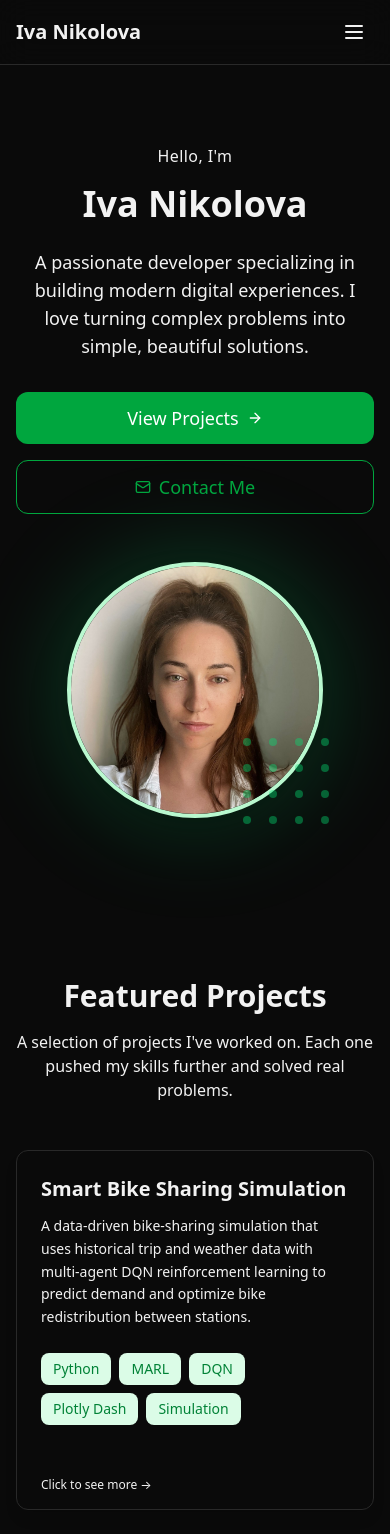
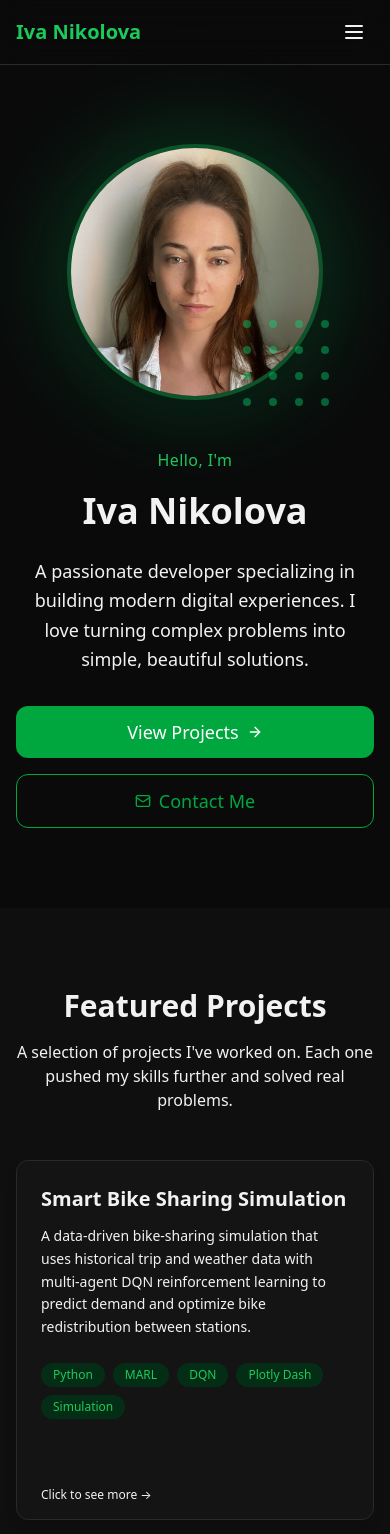
Before and after one commit to IvaNikolova/Portfolio, a React (Vite) app: page / in a window 390 px wide. Shown: the top 1534 px of the page. Built offline with nearby package versions, Linux system fonts and the light colour scheme.

Commit message:
Style changes

```diff
--- a/src/components/About.jsx
+++ b/src/components/About.jsx
@@ -21,7 +21,7 @@ const timeline = [
 
 export default function About() {
   return (
-    <div className="py-20 bg-accent/30">
+    <div className="py-20 bg-accent">
       <div className="max-w-6xl mx-auto px-4 sm:px-6 lg:px-8">
         <div className="grid grid-cols-1 lg:grid-cols-2 gap-12 items-start">
           {/* Text Content */}
--- a/src/components/Footer.jsx
+++ b/src/components/Footer.jsx
@@ -1,7 +1,7 @@
 const socialLinks = [
   {
     label: "GitHub",
-    href: "https://github.com",
+    href: "https://github.com/IvaNikolova",
     icon: (
       <svg xmlns="http://www.w3.org/2000/svg" className="h-5 w-5" fill="currentColor" viewBox="0 0 24 24">
         <path d="M12 0C5.37 0 0 5.37 0 12c0 5.31 3.435 9.795 8.205 11.385.6.105.825-.255.825-.57 0-.285-.015-1.23-.015-2.235-3.015.555-3.795-.735-4.035-1.41-.135-.345-.72-1.41-1.23-1.695-.42-.225-1.02-.78-.015-.795.945-.015 1.62.87 1.845 1.23 1.08 1.815 2.805 1.305 3.495.99.105-.78.42-1.305.765-1.605-2.67-.3-5.46-1.335-5.46-5.925 0-1.305.465-2.385 1.23-3.225-.12-.3-.54-1.53.12-3.18 0 0 1.005-.315 3.3 1.23.96-.27 1.98-.405 3-.405s2.04.135 3 .405c2.295-1.56 3.3-1.23 3.3-1.23.66 1.65.24 2.88.12 3.18.765.84 1.23 1.905 1.23 3.225 0 4.605-2.805 5.625-5.475 5.925.435.375.81 1.095.81 2.22 0 1.605-.015 2.895-.015 3.3 0 .315.225.69.825.57A12.02 12.02 0 0024 12c0-6.63-5.37-12-12-12z" />
@@ -10,7 +10,7 @@ const socialLinks = [
   },
   {
     label: "LinkedIn",
-    href: "https://linkedin.com",
+    href: "https://www.linkedin.com/in/iva-nikolova-ba5626127/",
     icon: (
       <svg xmlns="http://www.w3.org/2000/svg" className="h-5 w-5" fill="currentColor" viewBox="0 0 24 24">
         <path d="M20.447 20.452h-3.554v-5.569c0-1.328-.027-3.037-1.852-3.037-1.853 0-2.136 1.445-2.136 2.939v5.667H9.351V9h3.414v1.561h.046c.477-.9 1.637-1.85 3.37-1.85 3.601 0 4.267 2.37 4.267 5.455v6.286zM5.337 7.433a2.062 2.062 0 01-2.063-2.065 2.064 2.064 0 112.063 2.065zm1.782 13.019H3.555V9h3.564v11.452zM22.225 0H1.771C.792 0 0 .774 0 1.729v20.542C0 23.227.792 24 1.771 24h20.451C23.2 24 24 23.227 24 22.271V1.729C24 .774 23.2 0 22.222 0h.003z" />
@@ -19,7 +19,7 @@ const socialLinks = [
   },
   {
     label: "Download CV",
-    href: "/cv.pdf",
+    href: "/IvaNikolova_CV.pdf",
     icon: (
       <svg xmlns="http://www.w3.org/2000/svg" className="h-5 w-5" fill="none" viewBox="0 0 24 24" stroke="currentColor">
         <path strokeLinecap="round" strokeLinejoin="round" strokeWidth={2} d="M9 12h6m-6 4h6m2 5H7a2 2 0 01-2-2V5a2 2 0 012-2h5.586a1 1 0 01.707.293l5.414 5.414a1 1 0 01.293.707V19a2 2 0 01-2 2z" />
--- a/src/components/Hero.jsx
+++ b/src/components/Hero.jsx
@@ -14,16 +14,16 @@ export default function Hero() {
         <div className="flex flex-col lg:flex-row items-center gap-12 lg:gap-20">
 
           {/* Text Content */}
-          <div className="flex-1 text-center lg:text-left">
+          <div className="flex-1 text-center lg:text-left order-2 lg:order-">
             <p className="text-primary font-medium mb-4 tracking-wide">
               Hello, I'm
             </p>
 
-            <h1 className="text-4xl sm:text-5xl lg:text-6xl font-bold text-foreground mb-6 leading-tigh">
+            <h1 className="text-4xl sm:text-5xl lg:text-6xl font-bold text-foreground mb-6 leading-tight">
               Iva Nikolova
             </h1>
 
-            <p className="text-lg sm:text-xl text-muted-foreground mb-8 max-w-xl mx-auto lg:mx-0 leading-relaxe">
+            <p className="text-lg sm:text-xl text-muted-foreground mb-8 max-w-xl mx-auto lg:mx-0 leading-relaxed">
               A passionate developer specializing in building modern digital
               experiences. I love turning complex problems into simple,
               beautiful solutions.
@@ -54,14 +54,14 @@ export default function Hero() {
           </div>
 
           {/* Profile Image */}
-          <div className="flex-shrink-0">
+          <div className="flex-shrink-0 order-1 lg:order-2">
             <div className="relative">
 
               {/* Glow ring */}
               <div className="absolute inset-0 rounded-full bg-green-400/20 blur-2xl scale-110" />
 
               {/* Image */}
-              <div className="relative w-64 h-64 sm:w-72 sm:h-72 lg:w-80 lg:h-80 rounded-full overflow-hidden border-4 border-green-200 shadow-2xl">
+              <div className="relative w-64 h-64 sm:w-72 sm:h-72 lg:w-80 lg:h-80 rounded-full overflow-hidden border-4 border-green-900 shadow-2xl">
                 <img
                   src="/CV_photo.jpg"
                   alt="Profile"
--- a/src/components/ProjectCard.jsx
+++ b/src/components/ProjectCard.jsx
@@ -33,7 +33,7 @@ function ProjectCard({ project }) {
             {project.techTags.map((tag) => (
               <span
                 key={tag}
-                className="px-3 py-1.5 text-sm font-medium bg-green-100 text-green-700 rounded-lg hover:bg-green-200 transition cursor-default"
+                className="px-3 py-1 text-xs font-medium bg-green-950 text-primary rounded-full transition cursor-default"
               >
                 {tag}
               </span>
@@ -90,7 +90,7 @@ function ProjectCard({ project }) {
               GitHub
             </button>
 
-            <button
+            {/* <button
               onClick={(e) => {
                 e.stopPropagation();
                 window.open(project.liveUrl, "_blank");
@@ -99,7 +99,7 @@ function ProjectCard({ project }) {
               >
               <ExternalLink className="h-4 w-4" />
               Live Demo
-            </button>
+            </button> */}
           </div>
         </div>
       </div>
--- a/src/components/Projects.jsx
+++ b/src/components/Projects.jsx
@@ -20,7 +20,7 @@ const projects = [
       "Data Visualization",
       "Analytical Thinking"
     ],
-    githubUrl: "https://github.com",
+    githubUrl: "https://github.com/IvaNikolova/BikeSharing_project",
     liveUrl: "https://example.com",
   },
   {
@@ -39,7 +39,7 @@ const projects = [
       "Tailwind CSS",
       "Responsive Design",
     ],
-    githubUrl: "https://github.com",
+    githubUrl: "https://github.com/IvaNikolova/FilmVault",
     liveUrl: "https://example.com",
   },
   {
@@ -50,14 +50,14 @@ const projects = [
       "Designed and implemented a productivity app that merges calendar scheduling with per-day to-do lists, allowing users to track timed events and non-time-specific tasks together for better daily planning.",
     techTags: ["React", "JavaScript/TypeScript", "UI Design"],
     techStack: ["React","JavaScript/TypeScript", "Local Storage", "UI/UX Design", "Date Logic", "Figma"],
-    githubUrl: "https://github.com",
+    githubUrl: "https://github.com/IvaNikolova/calendar-desktop-app",
     liveUrl: "https://example.com",
   },
 ];
 
 function Projects() {
   return (
-    <div className="py-20 bg-accent/30">
+    <div className="py-20 bg-accent">
       <div className="max-w-6xl mx-auto px-4 sm:px-6 lg:px-8">
 
         {/* Section Header */}
--- a/src/components/Skills.jsx
+++ b/src/components/Skills.jsx
@@ -39,7 +39,7 @@ export default function Skills() {
                 {category.skills.map((skill) => (
                   <span
                     key={skill}
-                    className="px-3 py-1.5 text-sm font-medium bg-green-100 text-green-700 rounded-lg hover:bg-green-200 transition cursor-default"
+                    className="px-3 py-1.5 text-sm font-medium bg-green-950 text-primary rounded-lg  transition cursor-default"
                   >
                     {skill}
                   </span>
--- a/src/index.css
+++ b/src/index.css
@@ -1,29 +1,49 @@
 @import "tailwindcss";
 
+/* Custom variables and base styles */
 @layer base {
   :root {
     --background: 0 0% 4%;
     --foreground: 0 0% 95%;
+
     --card: 0 0% 8%;
     --card-foreground: 0 0% 95%;
+
     --primary: 142 76% 45%;
     --primary-foreground: 0 0% 98%;
+
     --secondary: 0 0% 14%;
     --secondary-foreground: 0 0% 95%;
+
     --muted: 0 0% 16%;
     --muted-foreground: 0 0% 60%;
-    --accent: 0 0% 12%;
+
+    --accent:0 0% 6%;
     --accent-foreground: 0 0% 95%;
+
+    --destructive: 0 84% 60%;
+    --destructive-foreground: 0 0% 98%;
+
     --border: 0 0% 16%;
     --input: 0 0% 12%;
     --ring: 142 76% 45%;
     --radius: 0.5rem;
+
+    --sidebar-background: 240 5.9% 10%;
+    --sidebar-foreground: 240 4.8% 95.9%;
+    --sidebar-primary: 224.3 76.3% 48%;
+    --sidebar-primary-foreground: 0 0% 100%;
+    --sidebar-accent: 240 3.7% 15.9%;
+    --sidebar-accent-foreground: 240 4.8% 95.9%;
+    --sidebar-border: 240 3.7% 15.9%;
+    --sidebar-ring: 217.2 91.2% 59.8%;
   }
-}
-@layer base {
+
+  /* Base border and body styles */
   * {
     border-color: hsl(var(--border));
   }
+
   body {
     background-color: hsl(var(--background));
     color: hsl(var(--foreground));
@@ -32,7 +52,22 @@
     -webkit-font-smoothing: antialiased;
     -moz-osx-font-smoothing: grayscale;
   }
+
+  /* Optional: utility classes for text/bg colors using variables */
+  .text-primary { color: hsl(var(--primary)); }
+  .text-secondary { color: hsl(var(--secondary)); }
+  .text-muted { color: hsl(var(--muted)); }
+  .text-accent { color: hsl(var(--accent)); }
+
+  .bg-primary { background-color: hsl(var(--primary)); }
+  .bg-secondary { background-color: hsl(var(--secondary)); }
+  .bg-accent { background-color: hsl(var(--accent)); }
+  .bg-card { background-color: hsl(var(--card)); }
+
+  .border-primary { border-color: hsl(var(--primary)); }
+  .border-accent { border-color: hsl(var(--accent)); }
 }
+
 html {
   scroll-behavior: smooth;
 }
--- a/tailwind.config.js
+++ b/tailwind.config.js
@@ -19,9 +19,21 @@ export default {
         "muted-foreground": "hsl(var(--muted-foreground))",
         accent: "hsl(var(--accent))",
         "accent-foreground": "hsl(var(--accent-foreground))",
+        destructive: "hsl(var(--destructive))",
+        "destructive-foreground": "hsl(var(--destructive-foreground))",
         border: "hsl(var(--border))",
         input: "hsl(var(--input))",
         ring: "hsl(var(--ring))",
+        sidebar: {
+          background: "hsl(var(--sidebar-background))",
+          foreground: "hsl(var(--sidebar-foreground))",
+          primary: "hsl(var(--sidebar-primary))",
+          "primary-foreground": "hsl(var(--sidebar-primary-foreground))",
+          accent: "hsl(var(--sidebar-accent))",
+          "accent-foreground": "hsl(var(--sidebar-accent-foreground))",
+          border: "hsl(var(--sidebar-border))",
+          ring: "hsl(var(--sidebar-ring))",
+        },
       },
       borderRadius: {
         lg: "var(--radius)",
```
Also changed, not shown: src/components/Contact.jsx (+4 -3 lines), 1 other file (tests, documents, lock files or other folders).
